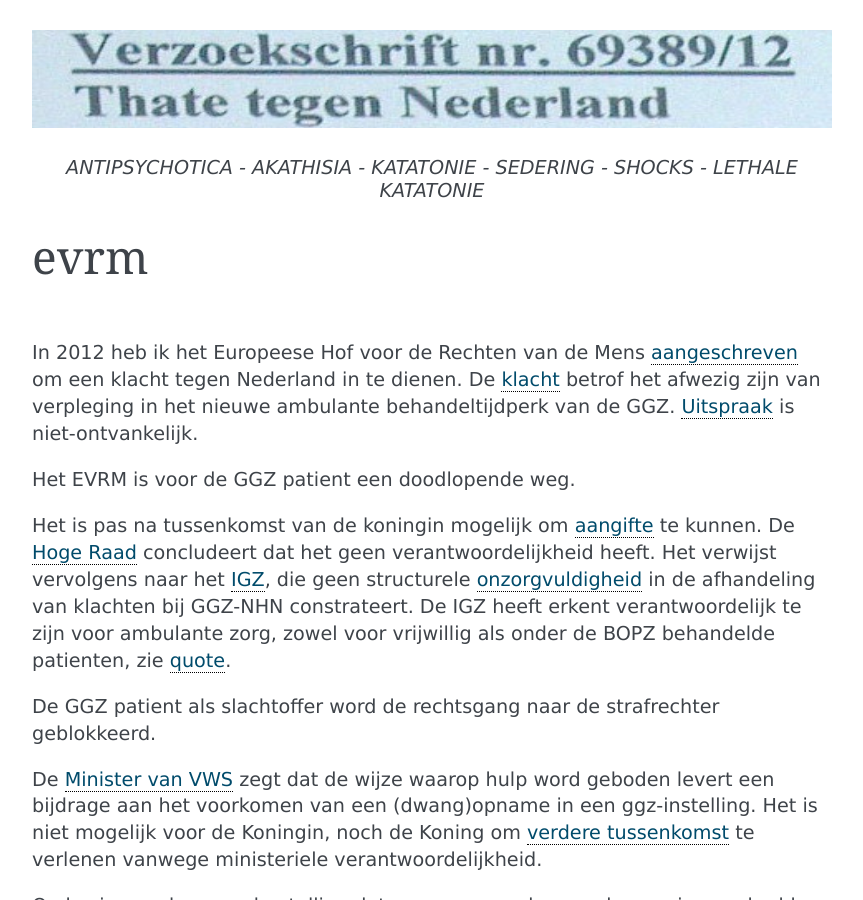
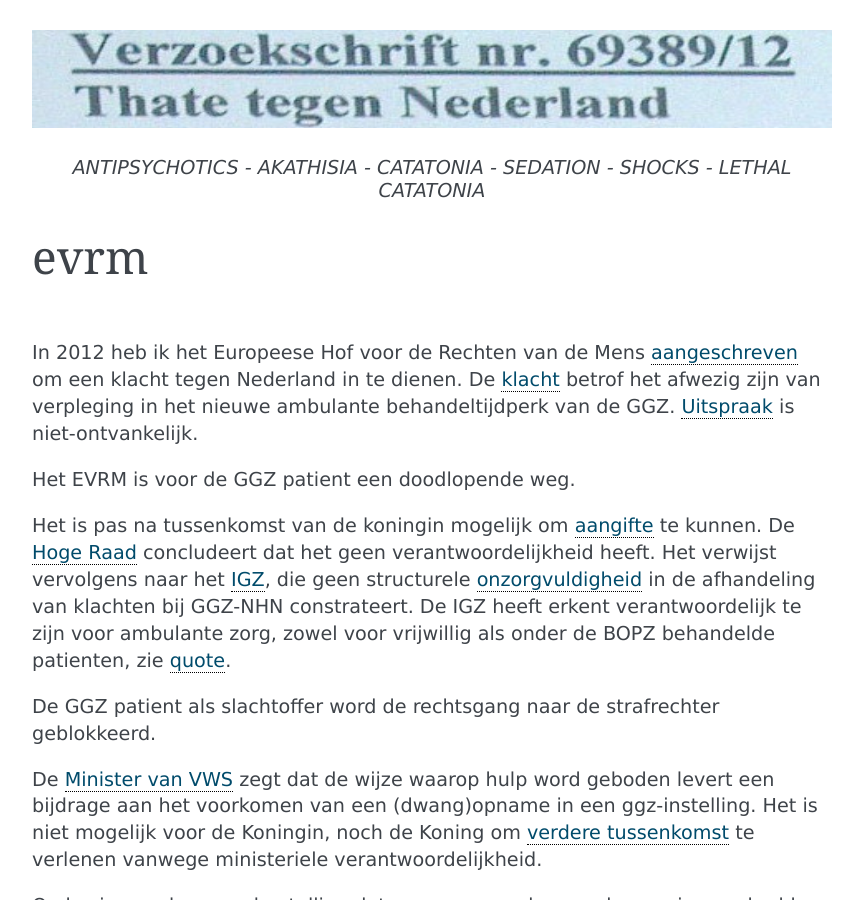
Before and after one commit to bthate/evrm, a Sphinx documentation site: the page built from docs/index.rst, in a window 1280 px wide and 900 px high. Shown: the whole window, without its empty margins (168-1031 px from the left). Built offline with Sphinx 7.4.7, drawn with Linux system fonts in a browser that asks for light colours.

Commit message:
update docs

```diff
--- a/docs/conf.py
+++ b/docs/conf.py
@@ -58,7 +58,7 @@
 # -- Options for HTML output -------------------------------------------------
 
 
-html_title = "ANTIPSYCHOTICA - AKATHISIA - KATATONIE - SEDERING - SHOCKS - LETHALE KATATONIE"
+html_title = "ANTIPSYCHOTICS - AKATHISIA - CATATONIA - SEDATION - SHOCKS - LETHAL CATATONIA"
 html_style = 'evrm.css'
 html_static_path = ["_static"]
 html_css_files = ["evrm.css",]
@@ -118,7 +118,7 @@
     <br><br>
     <center>
     <i>
-    ANTIPSYCHOTICA - AKATHISIA - KATATONIE - SEDERING - SHOCKS - LETHALE KATATONIE
+    ANTIPSYCHOTICS - AKATHISIA - CATATONIA - SEDATION - SHOCKS - LETHAL CATATONIA
     </i>
     </center>
 
--- a/docs/index.rst
+++ b/docs/index.rst
@@ -5,7 +5,7 @@
     <br>
 
 
-.. title:: ANTIPSYCHOTICA - AKATHISIA - KATATONIE - SEDERING - SHOCKS - LETHALE KATATONIE
+.. title:: ANTIPSYCHOTICS - AKATHISIA - CATATONIA - SEDATION - SHOCKS - LETHAL CATATONIA
 
 
 evrm
--- a/pyproject.toml
+++ b/pyproject.toml
@@ -28,7 +28,7 @@
 
 
 [project.scripts]
-opr = "opr.__main__:wrapped"
+evrm = "evrm.__main__:wrapped"
 
 
 [project.optional-dependencies]
```
